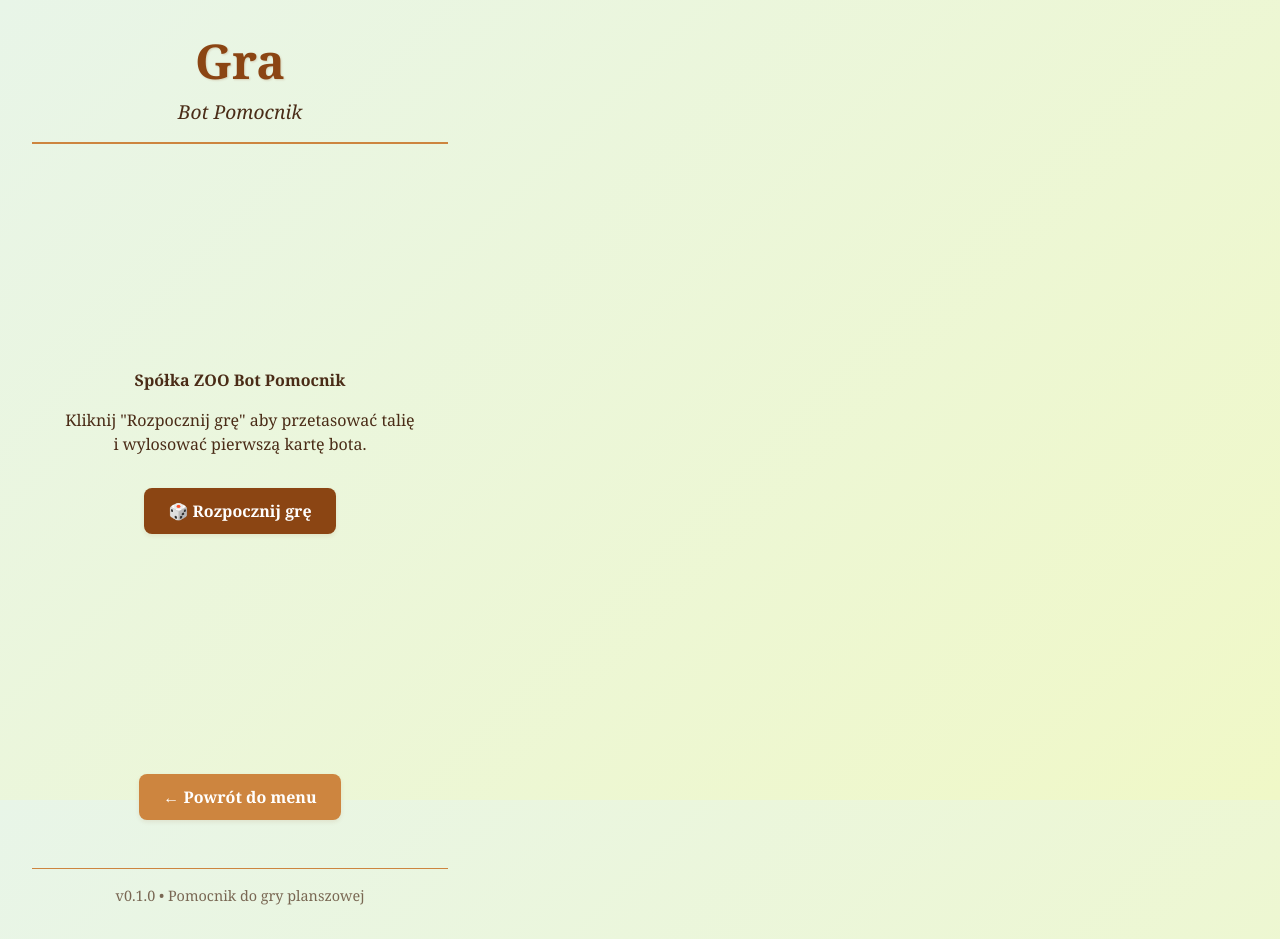
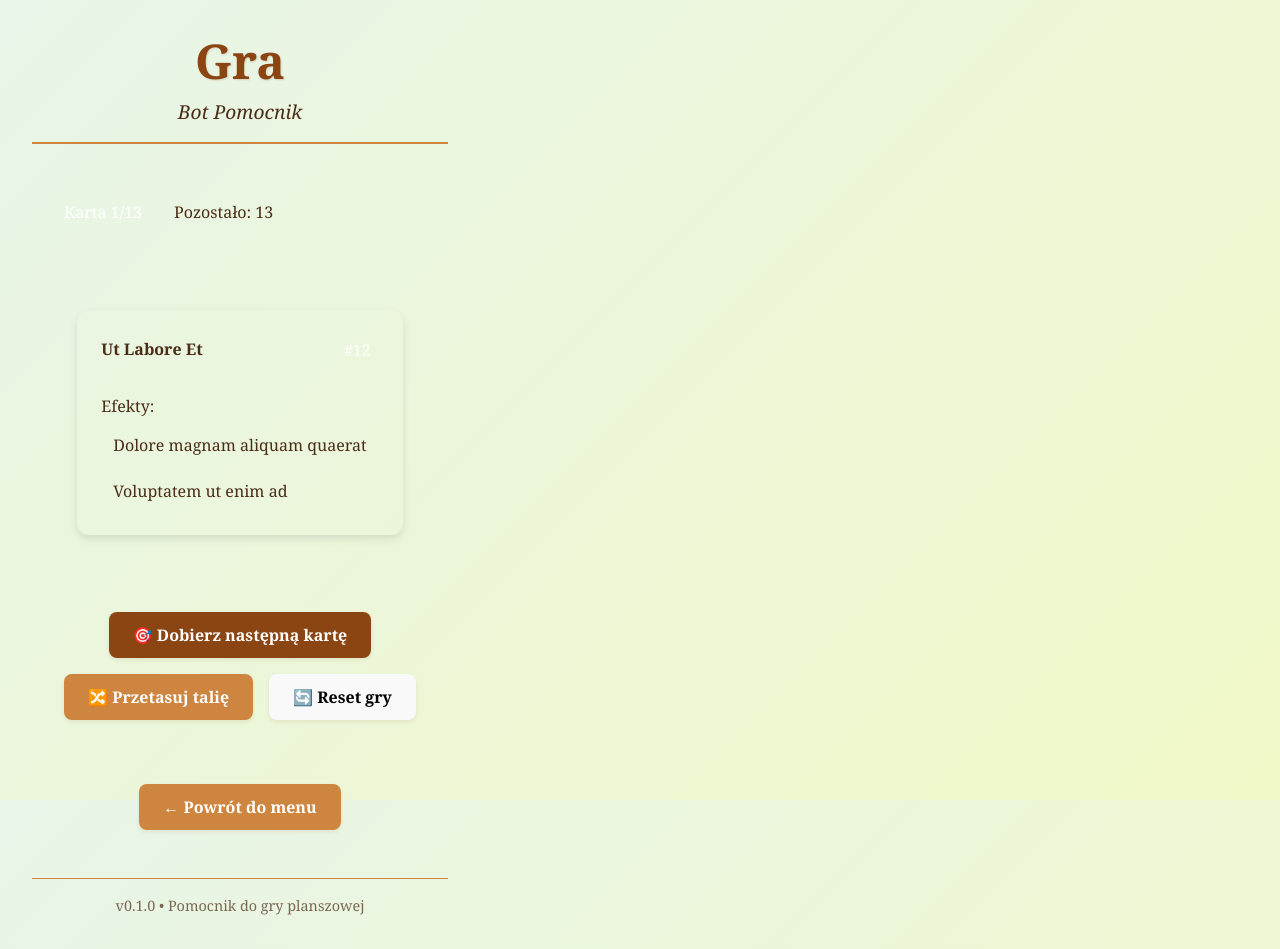
Before and after one commit to lukmarcus/spolka-zoo-bot-pomocnik, a React (Vite) app: page /game in a window 1280 px wide. Built offline with nearby package versions, Linux system fonts and the light colour scheme.

Commit message:
middle game screen removed

```diff
--- a/src/pages/Game.module.css
+++ b/src/pages/Game.module.css
@@ -6,32 +6,6 @@
   gap: 2rem;
   height: 100%;
   min-height: calc(100vh - 140px); /* Account for layout header/padding */
-}
-
-/* Game Start Screen */
-.gameStart {
-  flex: 1;
-  display: flex;
-  flex-direction: column;
-  align-items: center;
-  justify-content: center;
-  text-align: center;
-  padding: 2rem;
-}
-
-.startTitle {
-  color: var(--color-primary);
-  font-size: var(--font-size-xl);
-  margin-bottom: 1rem;
-  font-weight: 600;
-}
-
-.startDescription {
-  color: var(--color-text);
-  font-size: var(--font-size-lg);
-  margin-bottom: 2rem;
-  max-width: 500px;
-  line-height: 1.5;
 }
 
 /* Active Game */
@@ -190,15 +164,6 @@
     min-width: auto;
     width: 100%;
   }
-
-  .startTitle {
-    font-size: var(--font-size-lg);
-  }
-
-  .startDescription {
-    font-size: var(--font-size-base);
-    padding: 0 1rem;
-  }
 }
 
 /* Extra small screens */
@@ -207,10 +172,6 @@
     gap: 1rem;
   }
 
-  .gameStart {
-    padding: 1rem;
-  }
-
   .cardArea {
     min-height: 200px;
   }
--- a/src/pages/Game.tsx
+++ b/src/pages/Game.tsx
@@ -1,4 +1,4 @@
-import React from "react";
+import React, { useEffect } from "react";
 import { useNavigate } from "react-router-dom";
 import { useGame } from "../context/GameContext";
 import { BOT_CARDS } from "../data/botCards";
@@ -9,6 +9,13 @@ import styles from "./Game.module.css";
 const Game: React.FC = () => {
   const navigate = useNavigate();
   const game = useGame();
+
+  // Auto-start game when component mounts
+  useEffect(() => {
+    if (!game.isGameStarted()) {
+      game.newGame();
+    }
+  }, [game]);
 
   const handleBackToMenu = () => {
     const confirmLeave = window.confirm(
@@ -29,18 +36,6 @@ const Game: React.FC = () => {
   return (
     <Layout title="Gra">
       <div className={styles.gameContainer}>
-        {!game.isGameStarted() ? (
-          <div className={styles.gameStart}>
-            <h2 className={styles.startTitle}>Spółka ZOO Bot Pomocnik</h2>
-            <p className={styles.startDescription}>
-              Kliknij "Rozpocznij grę" aby przetasować talię i wylosować
-              pierwszą kartę bota.
-            </p>
-            <button className="btn-primary" onClick={game.newGame}>
-              🎲 Rozpocznij grę
-            </button>
-          </div>
-        ) : (
         <div className={styles.gameActive}>
           <div className={styles.gameStatus}>
             <div className={styles.statusInfo}>
@@ -90,7 +85,6 @@ const Game: React.FC = () => {
             </button>
           </div>
         </div>
-        )}
 
         <div className={styles.bottomControls}>
           <button className="btn-secondary" onClick={handleBackToMenu}>
```
Lines whose indentation alone changed are shown as unchanged.
